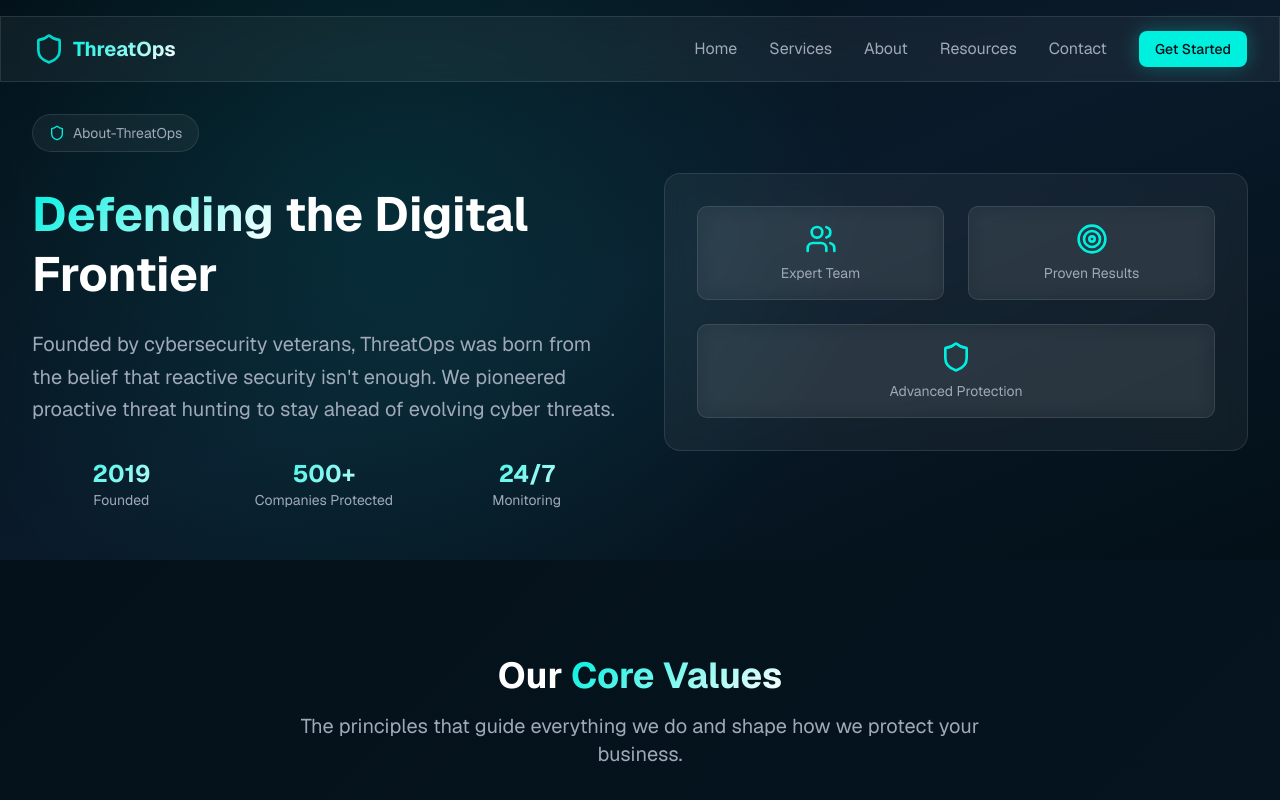
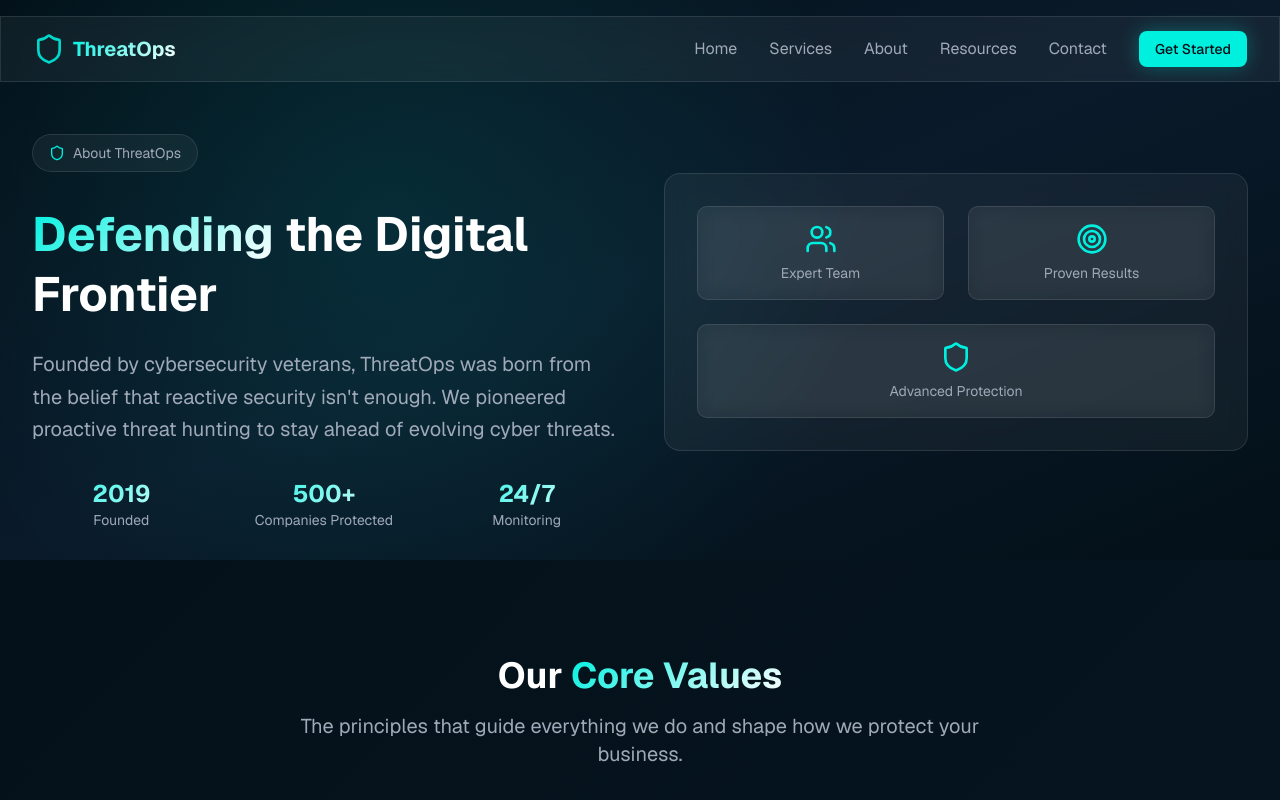
Before and after one commit to samjoshua2002/threatops-website, a Next.js app: page /about in a window 1280 px wide. Shown: the top 800 px of the page. Built offline with nearby package versions, Linux system fonts and the light colour scheme.

Commit message:
fix: update label to remove hyphen in About ThreatOps

```diff
--- a/components/about-hero.tsx
+++ b/components/about-hero.tsx
@@ -23,9 +23,9 @@ export function AboutHero() {
           <div className="grid grid-cols-1 lg:grid-cols-2 gap-12 items-center">
             {/* Content */}
             <div>
-              <div className="inline-flex items-center px-4 py-2 rounded-full glass-effect mb-8">
+              <div className="inline-flex items-center px-4 py-2 mt-10 rounded-full glass-effect mb-8">
                 <Shield className="w-4 h-4 text-accent mr-2" />
-                <span className="text-sm text-muted-foreground">About-ThreatOps</span>
+                <span className="text-sm text-muted-foreground">About ThreatOps</span>
               </div>
 
               <h1 className="text-4xl md:text-5xl font-bold mb-6 leading-tight">
```
